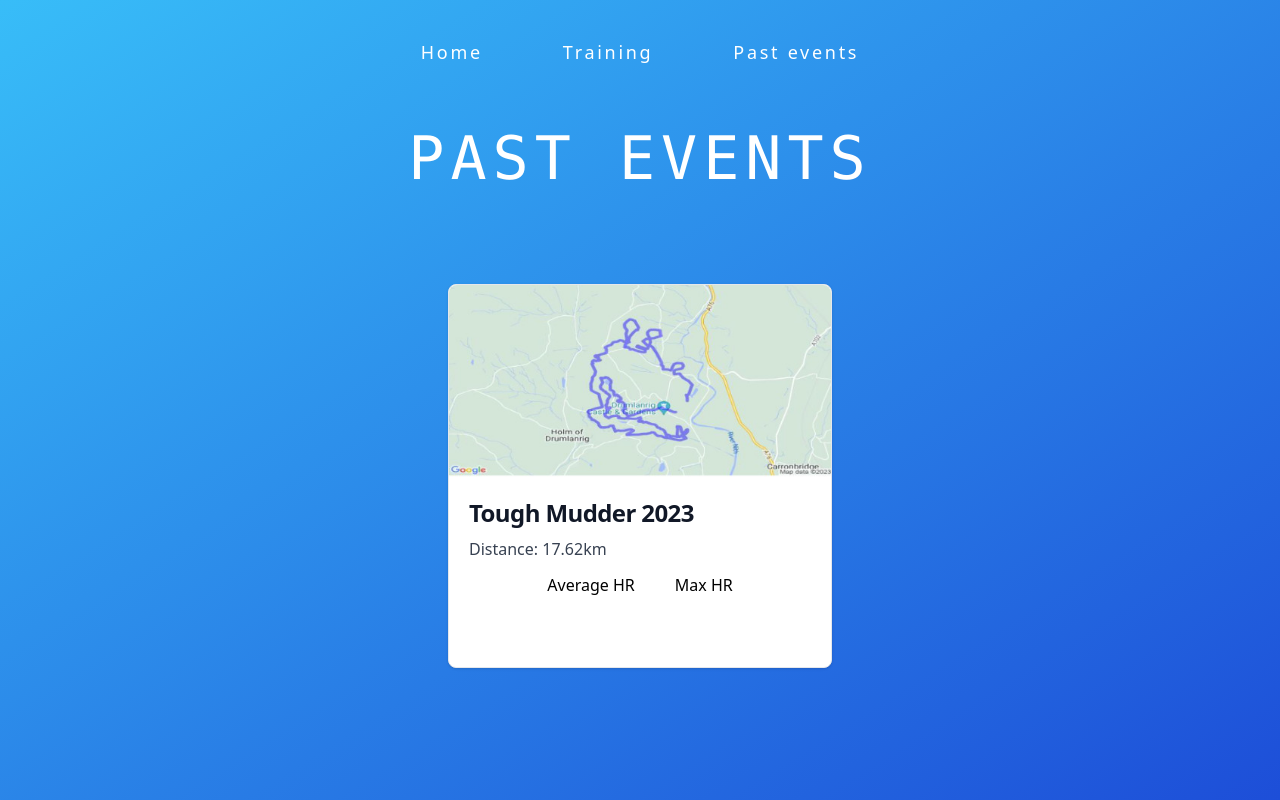
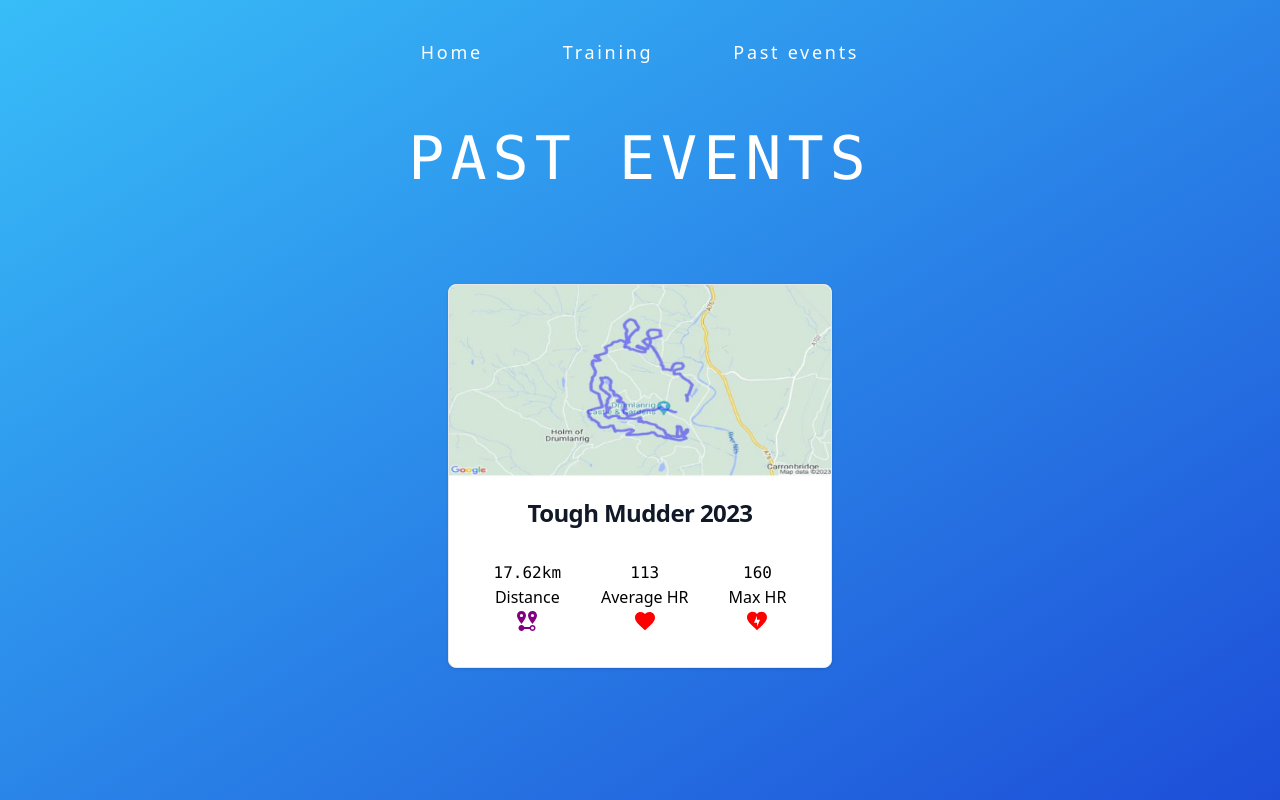
Before and after one commit to callumbuttery/marathon-tracker, a React (Vite) app: page /past-events in a window 1280 px wide. Built offline with nearby package versions, Linux system fonts and the light colour scheme.

Commit message:
Fix: refine activity card

```diff
--- a/src/components/sections/StravaCard.tsx
+++ b/src/components/sections/StravaCard.tsx
@@ -1,6 +1,9 @@
 import { StavaData } from "../../interfaces/StravaData";
 import workoutImage from '../../assets/kelly-sikkema-IZOAOjvwhaM-unsplash.jpg'
 import toughMudder2023 from '../../assets/toughmudder2023.jpg'
+
+import Icon from '@mdi/react';
+import { mdiHeart, mdiHeartFlash, mdiMapMarkerDistance } from '@mdi/js';
 
 interface expectedProps {
     obj: StavaData
@@ -10,7 +13,7 @@
 
     let displayDistance;
     if (props.obj.distance) {
-        displayDistance = <p className="mb-3 font-normal text-gray-700 dark:text-gray-400">Distance: {(Math.floor(props.obj.distance * 100) / 100000).toFixed(2)}km</p>
+        displayDistance = <p className="flex justify-center text-center font-mono">{(Math.floor(props.obj.distance * 100) / 100000).toFixed(2)}km</p>
     }
 
     let displayMap;
@@ -34,23 +37,29 @@
                 </a>
                 <div className="p-5">
                     <a href="#">
-                        <h5 className="mb-2 text-2xl font-bold tracking-tight text-gray-900 dark:text-white">{props.obj.name}</h5>
+                        <h5 className="flex justify-center text-center mb-2 text-2xl font-bold tracking-tight text-gray-900 dark:text-white">{props.obj.name}</h5>
                     </a>
-                    {
-                        displayDistance
-                    }
-                    <div className="flex justify-center">
+                    <div className="flex justify-center mt-8">
                         <div className="mx-5 flex flex-col text-center bg-neutral rounded-box text-neutral-content">
-                            <span className="countdown font-mono">
-                                <span>{props.obj.average_heartrate}</span>
-                            </span>
-                            <span className=''>Average HR</span>
+                            {
+                                displayDistance
+                            }
+                            <span className=''>Distance</span>
+                            <Icon className="flex mx-auto" path={mdiMapMarkerDistance} size={1} color={'purple'} />
                         </div>
                         <div className="mx-5 flex flex-col text-center bg-neutral rounded-box text-neutral-content">
                             <span className="countdown font-mono">
-                                <span>{props.obj.max_heartrate}</span>
+                                <span>113</span>
+                            </span>
+                            <span className=''>Average HR</span>
+                            <Icon className="flex mx-auto" path={mdiHeart} size={1} color={'red'} />
+                        </div>
+                        <div className="mx-5 flex flex-col text-center bg-neutral rounded-box text-neutral-content">
+                            <span className="countdown font-mono">
+                                <span>160</span>
                             </span>
                             <span className=''>Max HR</span>
+                            <Icon className="flex mx-auto" path={mdiHeartFlash} size={1} color={'red'} />
                         </div>
                     </div>
                 </div>
```
